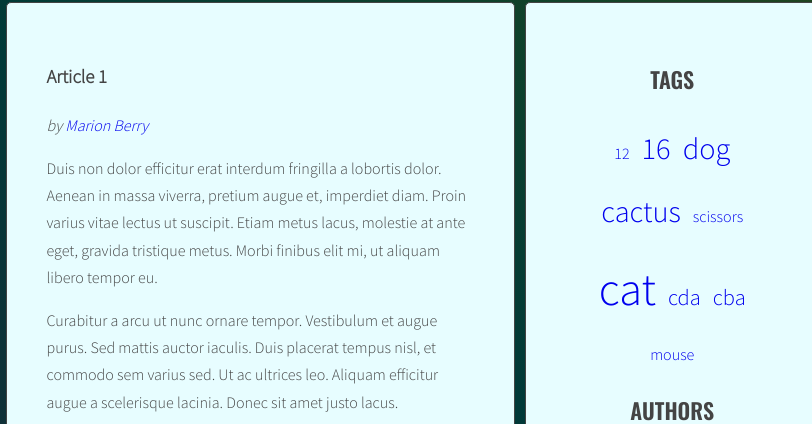
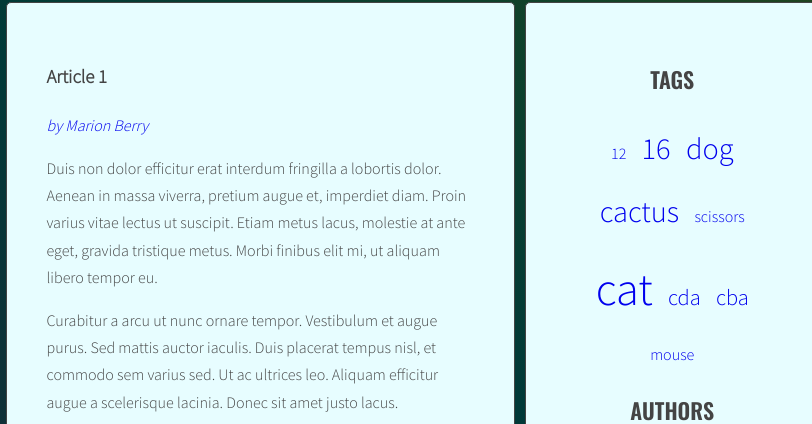
Before and after one commit to BeniaminGuras/blog, a website: page index.html in a window 1280 px wide. Shown: the part 200-624 px from the top of the page, 380-1192 px from the left. Drawn offline with nearby package versions, Linux system fonts and the light colour scheme.

Commit message:
Add handlebars authors

```diff
--- a/index.html
+++ b/index.html
@@ -188,6 +188,26 @@
           </main>
         </div>
       </div>
+      <script id="template-article-link" type="text/x-handlebars-template">
+        <li><a href="#{{ id }}"><span>{{ title }}</span></a></li>
+      </script>
+      <script id="tag-article-link" type="text/x-handlebars-template">
+        <li><a href="#{{ id }}"><span>{{ title }}</span></a></li>
+      </script>
+      <script id="author-article-link" type="text/x-handlebars-template">
+       <a href="#{{ id }}"><span>{{ title }}</span></a>
+      </script>
+      <script id="tag-cloud-link" type="text/x-handlebars-template">
+        {{#each tags}}
+          <li><a href="#tag-{{ tag }}" class="{{ className }}"> {{ tag }} </a></li>
+        {{/each}}
+       </script>
+       <script id="author-side-bar" type="text/x-handlebars-template">
+        {{#each authors}}
+          <li><a href="#{{ author }}"> {{ author }} ({{articles}})</a></li>
+        {{/each}}
+       </script>
+    <script src="https://cdnjs.cloudflare.com/ajax/libs/handlebars.js/4.1.0/handlebars.min.js"></script>
     <script src="js/script.js"></script>
 </body>
 </html>
--- a/js/script.js
+++ b/js/script.js
@@ -1,5 +1,12 @@
 'use strict';
 
+const templates = {
+  articleLink: Handlebars.compile(document.querySelector('#template-article-link').innerHTML),
+  tagArticleLink: Handlebars.compile(document.querySelector('#tag-article-link').innerHTML),
+  authorArticleLink: Handlebars.compile(document.querySelector('#author-article-link').innerHTML),
+  tagCloudLink: Handlebars.compile(document.querySelector('#tag-cloud-link').innerHTML),
+  authorSidebar: Handlebars.compile(document.querySelector('#author-side-bar').innerHTML),
+}
 
 const opts = {
   optArticleSelector: '.post',
@@ -60,7 +67,8 @@ function generateTitleLinks(customSelector = '') {
     console.log('articleId: ', articleId);
     const articleTitle = article.querySelector(opts.optTitleSelector).innerHTML;
     console.log(articleTitle);
-    const linkHTML = '<li><a href="#' + articleId + '"><span>' + articleTitle + '</span></a></li>';
+    const linkHTMLData = {id: articleId, title: articleTitle};
+    const linkHTML = templates.articleLink(linkHTMLData);
     console.log('abc: ', linkHTML);
     titleList.insertAdjacentHTML('beforeend', linkHTML);
   }
@@ -108,31 +116,35 @@ function generateTags() {
   for (let article of articles) {
     const tagsWrapper = article.querySelector(opts.optArticleTagsSelector);
     console.log(tagsWrapper);
-    let htmlLink = '';
     const dataTags = article.getAttribute('data-tags');
     const tags = dataTags.split(' ');
-
+    const html = {};
+    let htmlLink = '';
     for (let tag of tags) {
-      const html = '<li><span><a href="#' + 'tag-' + tag + '">' + tag + '\xa0' + '</a></li>';
-      console.log(html);
-      htmlLink = htmlLink + html;
+      html.id = 'tag-' + tag;
+      html.title = tag;
+      htmlLink = templates.tagArticleLink(html);
+      tagsWrapper.insertAdjacentHTML('beforeend', htmlLink);
       if(!allTags.hasOwnProperty(tag)){
         allTags[tag] = 1;
       } else {
         allTags[tag]++;
       }
     }
-    tagsWrapper.insertAdjacentHTML('beforeend', htmlLink);
   }
   const tagsParams = calculateTagsParams(allTags);
   console.log('tagsParams', tagsParams);
-  let allTagsHTML = '';
+  const allTagsData = {tags: []};
   for(let tag in allTags){
-    allTagsHTML += '<li><a href="#tag-' + tag + '"class="' + calculateTagClass(allTags[tag], tagsParams) + '">' + tag +'</a></li>';
-    console.log('allTagsHTML', allTagsHTML);
+    allTagsData.tags.push({
+      tag: tag,
+      count: allTags[tag],
+      className: calculateTagClass(allTags[tag], tagsParams),
+    });
   }
   const tagList = document.querySelector(opts.optTagsListSelector);
-  tagList.innerHTML = allTagsHTML;
+  tagList.innerHTML = templates.tagCloudLink(allTagsData);
+  console.log('allTagsData', allTagsData);
 }
 
 function tagClickHandler(event) {
@@ -184,15 +196,15 @@ function addClickListenersToTags() {
 function generateAuthorLinks(){
   const articles = document.querySelectorAll(opts.optArticleSelector);
   const allAuthors = {};
-  let authorHTML = '';
+  let authorHTML = {authors: []};
   for(let article of articles){
     const authorWrap = article.querySelector(opts.optAuthorSelector);
     console.log('authorWrap', authorWrap);
-    let htmlLink = 'by ';
+    let htmlLink = '';
     const author = article.getAttribute('data-author');
-    const html = '<a href="#' + author + '">' + author + '</a>';
+    const html = {id: author, title: 'by ' + author};
     console.log('html', html);
-    htmlLink = htmlLink + html;
+    htmlLink = templates.authorArticleLink(html);
     console.log('htmlLinkS', htmlLink);
     authorWrap.insertAdjacentHTML('beforeend', htmlLink);
     if(!allAuthors.hasOwnProperty(author)){
@@ -205,9 +217,13 @@ function generateAuthorLinks(){
   }
 
   for(let author in allAuthors){
-    authorHTML += '<li><a href="#' + author + '">' +  author + ' (' + allAuthors[author] + ')' + '</a></li>';
-  }
-  document.querySelector(opts.optAuthorsListSelector).innerHTML = authorHTML;
+    authorHTML.authors.push({
+      author: author,
+      articles: allAuthors[author],
+    })
+  };
+  document.querySelector(opts.optAuthorsListSelector).innerHTML = templates.authorSidebar(authorHTML);
+  console.log('to chce wiedziec', authorHTML);
 }
 
 function authorClickHandler(event){
```
Also changed, not shown: .eslintrc.json.
